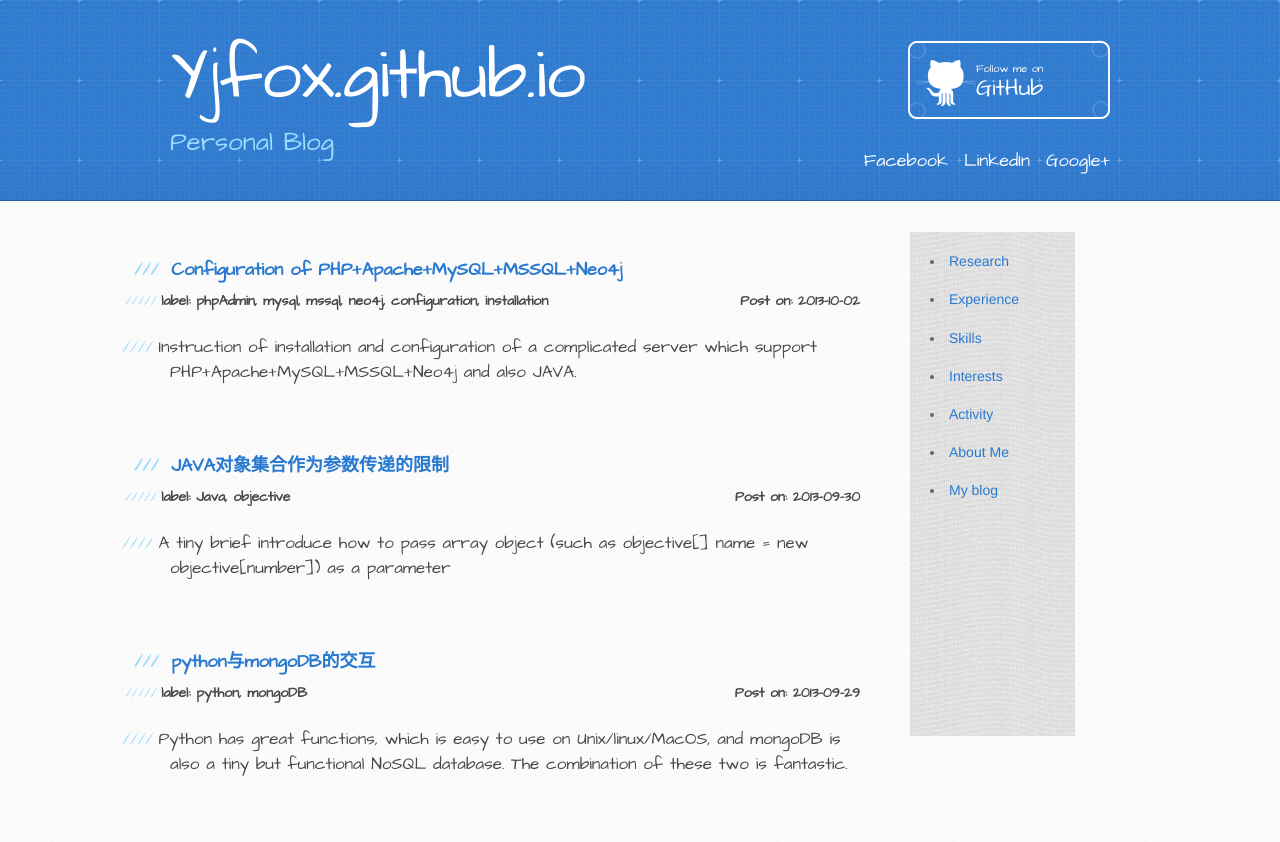
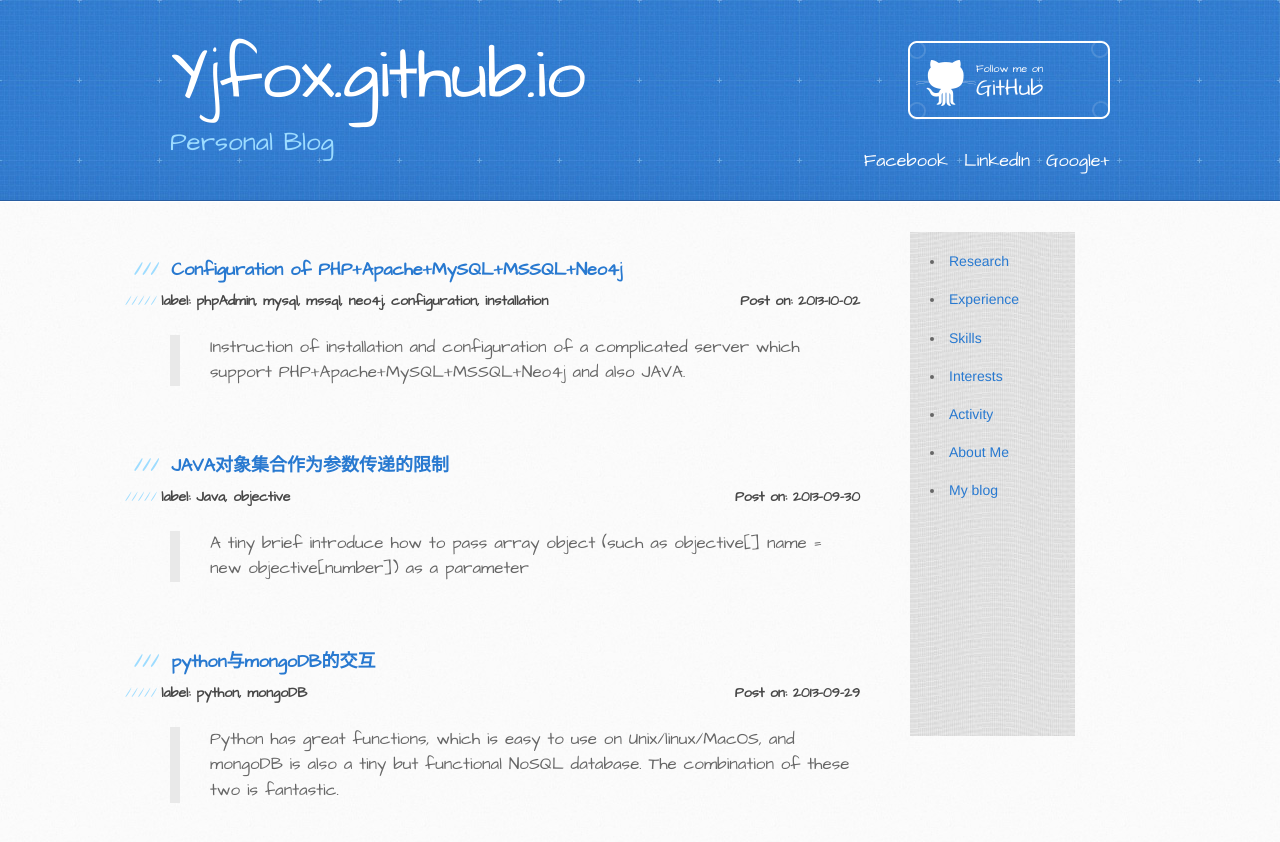
Before and after one commit to yjfox/yjfox.github.io, a Jekyll site: the page built from index.html, in a window 1280 px wide. Shown: the top 842 px of the page. Built offline with Jekyll 4.4.1, drawn with Linux system fonts in a browser that asks for light colours; Markdown is read by kramdown in place of the engine named in the settings.

Commit message:
css & index

```diff
--- a/index.html
+++ b/index.html
@@ -14,6 +14,6 @@ title: yjfox Blog
 <label id="time">Post on: {{ post.time }}</label></strong></h5>
 <br />
 
-<p id="brief">{{  post.brief  }}</p>
+<blockquote id="brief"><p>{{  post.brief  }}</p></blockquote>
 <br />
 {% endfor %}
--- a/stylesheets/stylesheet.css
+++ b/stylesheets/stylesheet.css
@@ -291,23 +291,6 @@ form {
   color: #474747;
 }
 
-/*
-brief is another style of h4, withouth strong font
-*/
-
-#brief {
-  font-family: 'Architects Daughter', 'Helvetica Neue', Helvetica, Arial, serif;
-  font-size: 17px;
-  color: #474747;
-  text-align: ;
-}
-#brief:before {
-  content: "////";
-  color: #9ddcff;
-  padding-right: 0.3em;
-  margin-left: -2.8em;
-}
-
 h4:before {
   content: "////";
   color: #9ddcff;
@@ -351,8 +334,16 @@ p a {
   font-weight: 400;
 }
 
+#brief {
+  font-family: 'Architects Daughter', 'Helvetica Neue', Helvetica, Arial, serif;
+  font-size: 17px;
+  border-left: 10px solid #e9e9e9;
+  margin-bottom: 20px;
+  padding: 0 0 0 30px;
+}
+
 blockquote {
-  font-size: 1.6em;
+  font-size: 1.2em;
   border-left: 10px solid #e9e9e9;
   margin-bottom: 20px;
   padding: 0 0 0 30px;
```
